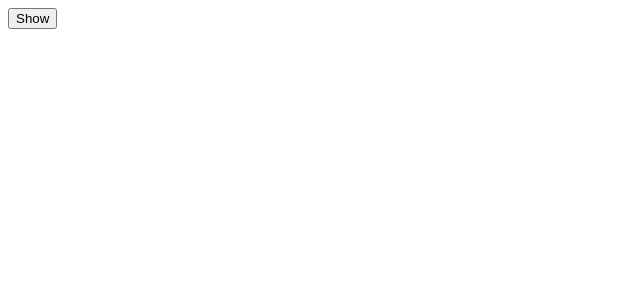
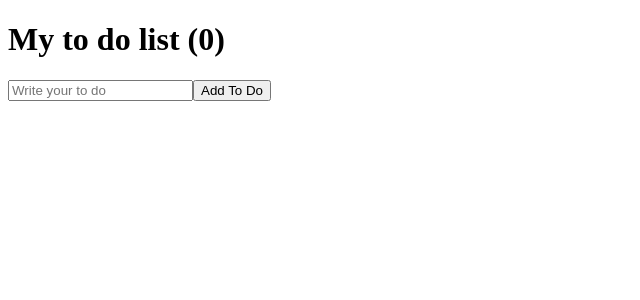
Before and after one commit to jameshasung/ReactJS-, a React (Create React App) app in the folder react-for-practice/: page / in a window 1280 px wide. Shown: the top 300 px of the page, without its empty margins (0-640 px from the left). Built offline with nearby package versions, Linux system fonts and the light colour scheme.

Commit message:
7.0 completed

```diff
--- a/react-for-practice/src/App.js
+++ b/react-for-practice/src/App.js
@@ -1,19 +1,30 @@
-import React, { useState, useEffect } from "react";
+import React, { useState } from "react";
+function App() {
+  const [toDo, setToDo] = useState("");
+  const [toDos, setToDos] = useState([]);
+  const onChange = (event) => {
+    setToDo(event.target.value);
+  };
+  const onSubmit = (event) => {
+    event.preventDefault();
+    if (toDo === "") return;
+    setToDo("");
+    setToDos((currentArray) => [toDo, ...currentArray]);
+    console.log(toDos);
+  };
 
-function Hello() {
-  useEffect(() => {
-    console.log("I'm created :)");
-    return () => console.log("I'm destroyed :(");
-  }, []);
-  return <h1>hello</h1>;
-}
-function App() {
-  const [showing, setShowing] = useState(false);
-  const onClick = () => setShowing(!showing);
   return (
     <div>
-      {showing && <Hello />}
-      <button onClick={onClick}>{showing ? "Hide" : "Show"} </button>
+      <h1>My to do list ({toDos.length})</h1>
+      <form onSubmit={onSubmit}>
+        <input
+          onChange={onChange}
+          value={toDo}
+          type="text"
+          placeholder="Write your to do"
+        ></input>
+        <button>Add To Do</button>
+      </form>
     </div>
   );
 }
```
